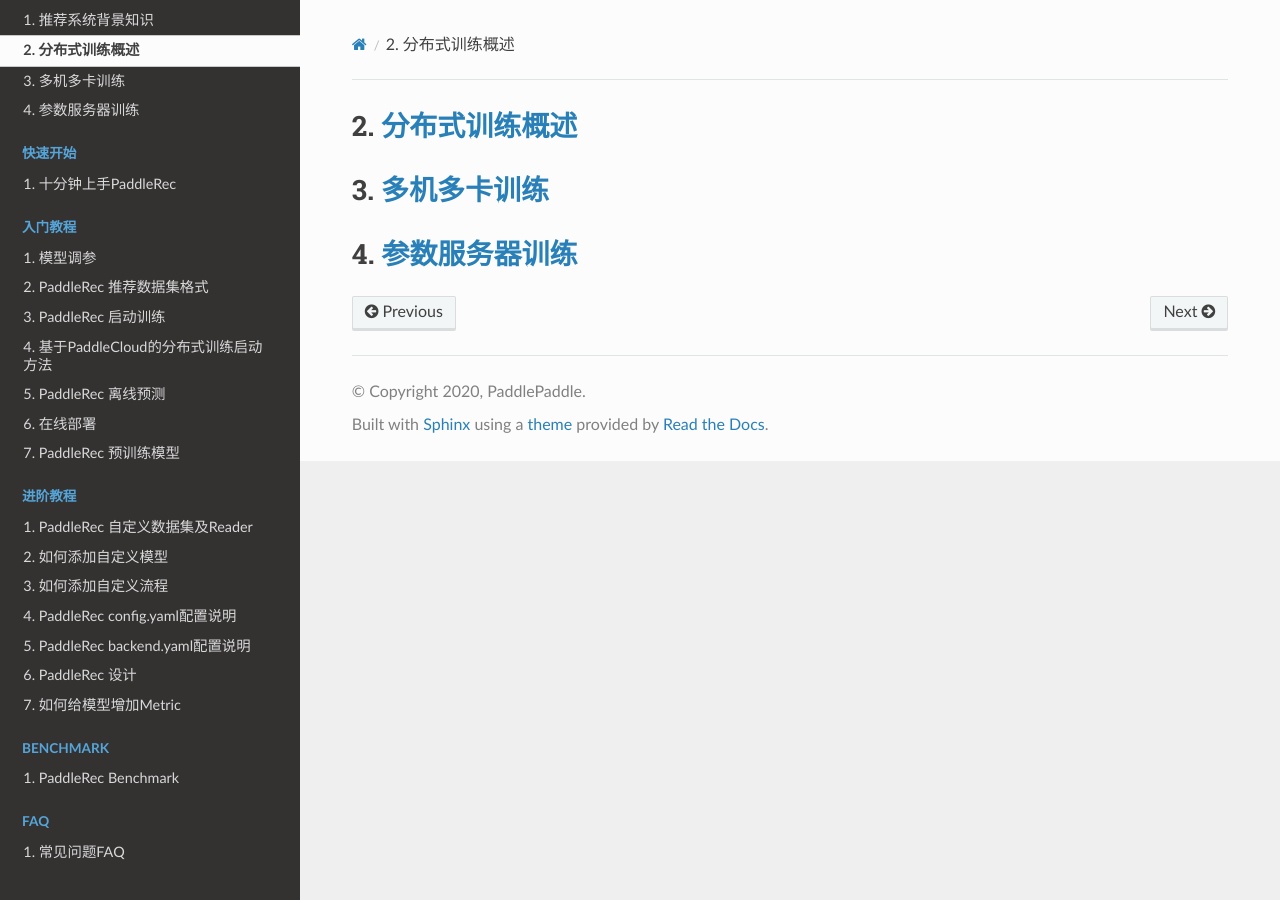
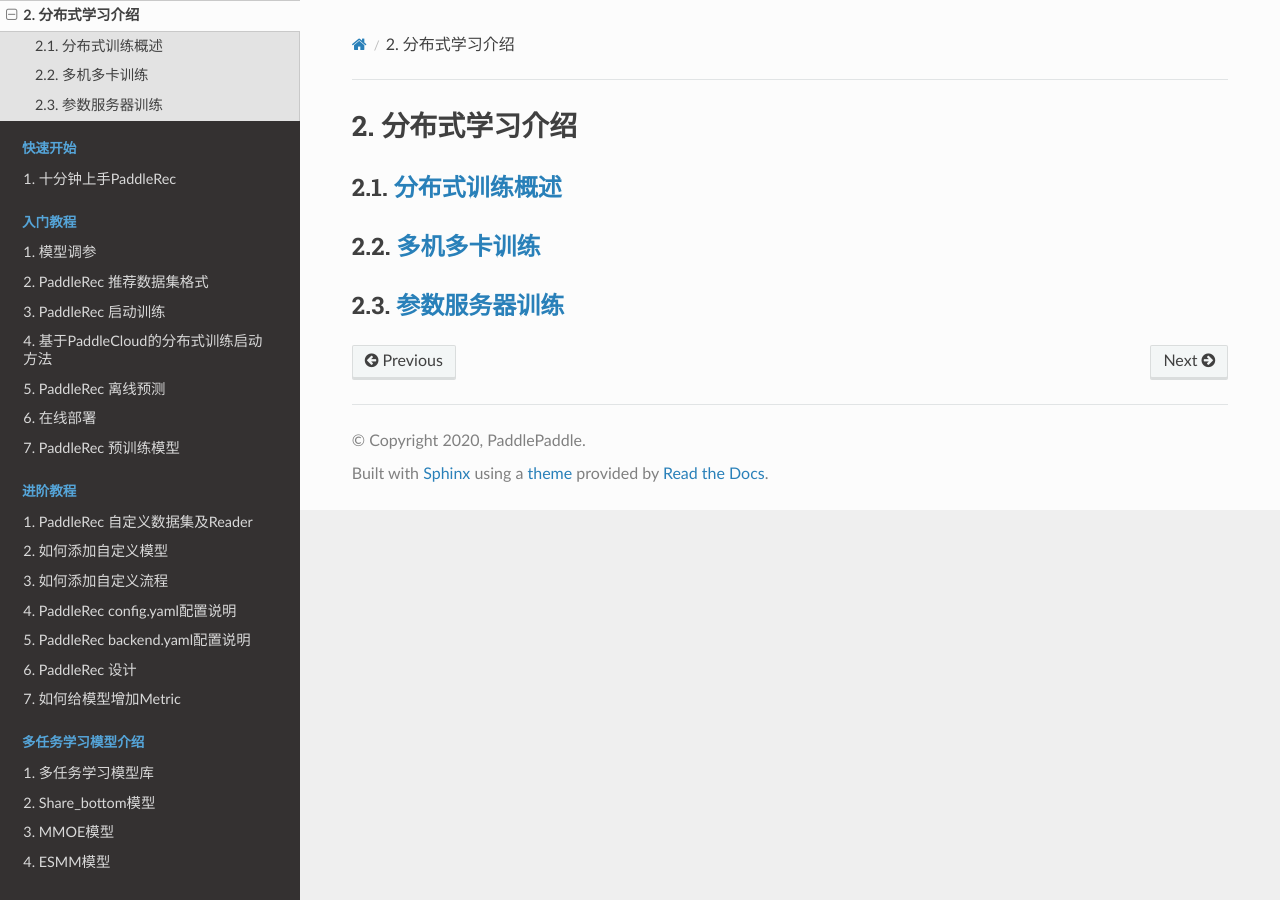
Before and after one commit to yinhaofeng/paddlerecdocs, a Sphinx documentation site: the page built from docs/source/paddlerec/ps_background.md, in a window 1280 px wide. Built offline with Sphinx 7.4.7 and the Read the Docs theme 2.0.0, drawn with Linux system fonts in a browser that asks for light colours; pages that are not in the unit, such as notebooks, are missing from menus.

Commit message:
paddlerec

```diff
--- /dev/null
+++ b/docs/source/paddlerec/match_readme.md
@@ -0,0 +1,4 @@
+## [匹配模型库](https://github.com/PaddlePaddle/PaddleRec/blob/master/models/match/readme.md)
+## [DSSM文本匹配模型](https://github.com/PaddlePaddle/PaddleRec/blob/master/models/match/dssm/readme.md)
+## [match-pyramid文本匹配模型](https://github.com/PaddlePaddle/PaddleRec/blob/master/models/match/match-pyramid/readme.md)
+## [multiview-simnet文本匹配模型](https://github.com/PaddlePaddle/PaddleRec/blob/master/models/match/multiview-simnet/readme.md)
--- /dev/null
+++ b/docs/source/paddlerec/multitask_readme.md
@@ -0,0 +1,4 @@
+## [多任务学习模型库](https://github.com/PaddlePaddle/PaddleRec/blob/master/models/multitask/readme.md)
+## [Share_bottom模型](https://github.com/PaddlePaddle/PaddleRec/blob/master/models/multitask/share-bottom/README.md)
+## [MMOE模型](https://github.com/PaddlePaddle/PaddleRec/blob/master/models/multitask/mmoe/README.md)
+## [ESMM模型](https://github.com/PaddlePaddle/PaddleRec/blob/master/models/multitask/esmm/README.md)
--- a/docs/source/paddlerec/ps_background.md
+++ b/docs/source/paddlerec/ps_background.md
@@ -1,7 +1,8 @@
-## [分布式训练概述](https://www.paddlepaddle.org.cn/tutorials/projectdetail/459124)
+## 分布式学习介绍
+### [分布式训练概述](https://www.paddlepaddle.org.cn/tutorials/projectdetail/459124)
 
 
-## [多机多卡训练](https://www.paddlepaddle.org.cn/tutorials/projectdetail/459127)
+### [多机多卡训练](https://www.paddlepaddle.org.cn/tutorials/projectdetail/459127)
 
 
-## [参数服务器训练](https://www.paddlepaddle.org.cn/tutorials/projectdetail/464839)
+### [参数服务器训练](https://www.paddlepaddle.org.cn/tutorials/projectdetail/464839)
--- /dev/null
+++ b/docs/source/paddlerec/rank_readme.md
@@ -0,0 +1,8 @@
+## [排序模型库](https://github.com/PaddlePaddle/PaddleRec/blob/master/models/rank/readme.md)
+## [dnn模型](https://github.com/PaddlePaddle/PaddleRec/blob/master/models/rank/dnn/README.md)
+## [FM模型](https://github.com/PaddlePaddle/PaddleRec/blob/master/models/rank/fm/readme.md)
+## [deepfm模型](https://github.com/PaddlePaddle/PaddleRec/blob/master/models/rank/deepfm/readme.md)
+## [fibinet模型](https://github.com/PaddlePaddle/PaddleRec/blob/master/models/rank/fibinet/README.md)
+## [flen模型](https://github.com/PaddlePaddle/PaddleRec/tree/master/models/rank/flen/README.md)
+## [logistic_regression模型](https://github.com/PaddlePaddle/PaddleRec/blob/master/models/rank/logistic_regression/readme.md)
+## [wide&deep模型](https://github.com/PaddlePaddle/PaddleRec/blob/master/models/rank/wide_deep/README.md)
--- /dev/null
+++ b/docs/source/paddlerec/recall_readme.md
@@ -0,0 +1,6 @@
+## [召回模型库](https://github.com/PaddlePaddle/PaddleRec/blob/master/models/recall/readme.md)
+## [word2vec模型](https://github.com/PaddlePaddle/PaddleRec/blob/master/models/recall/word2vec/README.md)
+## [Youtebe-DNN模型](https://github.com/PaddlePaddle/PaddleRec/blob/master/models/recall/youtube_dnn/README.md)
+## [gnn模型](https://github.com/PaddlePaddle/PaddleRec/blob/master/models/recall/gnn/readme.md)
+## [gru4rec模型](https://github.com/PaddlePaddle/PaddleRec/blob/master/models/recall/gru4rec/README.md)
+## [look-alike recall模型](https://github.com/PaddlePaddle/PaddleRec/blob/master/models/recall/look-alike_recall/README.md)
--- /dev/null
+++ b/docs/source/paddlerec/textcnn_pretrain_readme.md
@@ -0,0 +1 @@
+## [使用文本分类模型作为预训练模型对textcnn模型进行fine-tuning](https://github.com/PaddlePaddle/PaddleRec/blob/master/models/contentunderstanding/textcnn_pretrain/readme.md)
```
Also changed, not shown: docs/source/index.rst (+59 -0 lines), docs/source/paddlerec/contentunderstanding_readme.md (added, +1 -0 lines), docs/source/paddlerec/rerank_readme.md (added, +1 -0 lines), docs/source/paddlerec/tagspace_readme.md (added, +1 -0 lines), docs/source/paddlerec/textcnn_readme.md (added, +1 -0 lines), docs/source/paddlerec/treebased_readme.md (added, +2 -0 lines).
